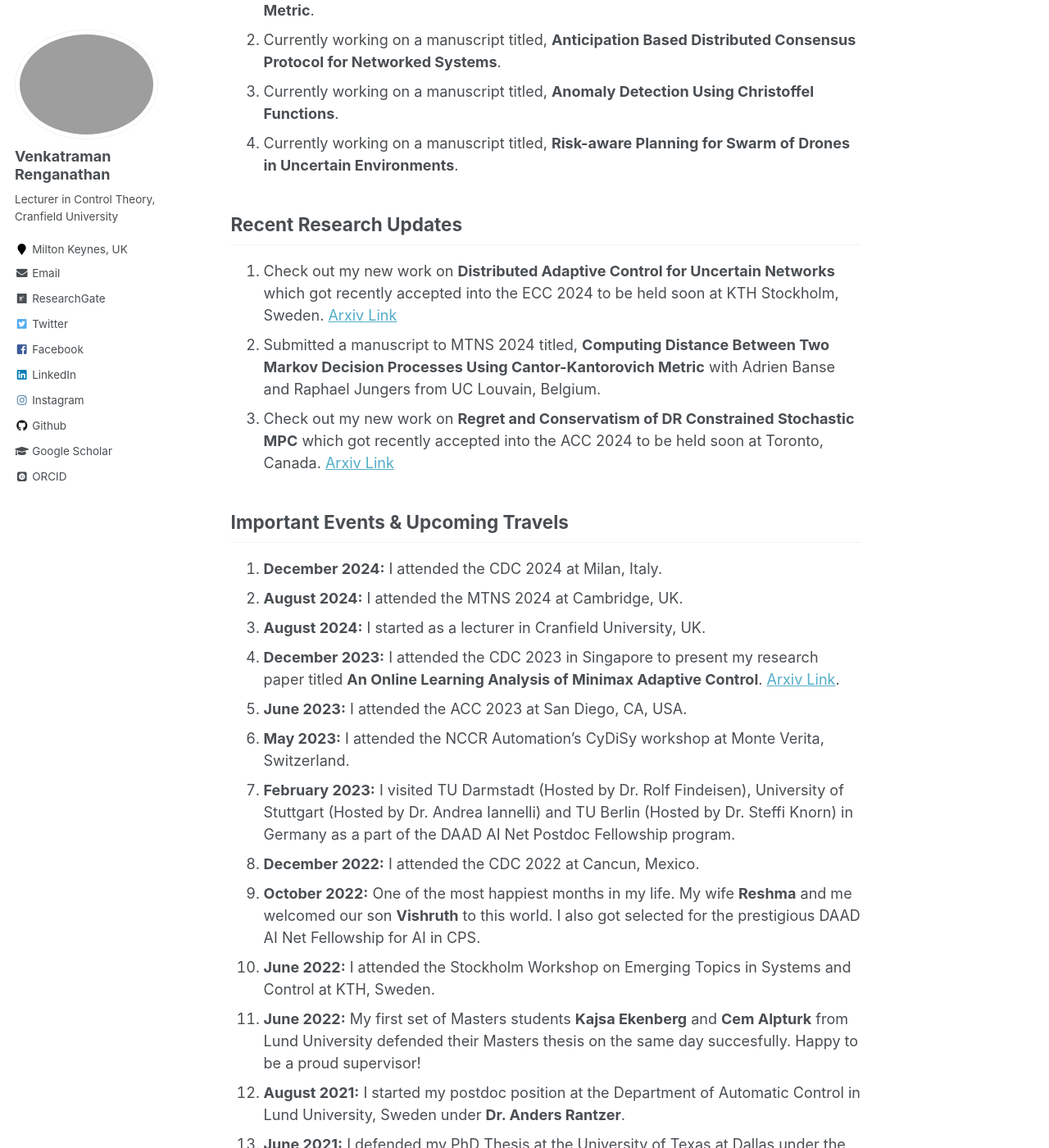
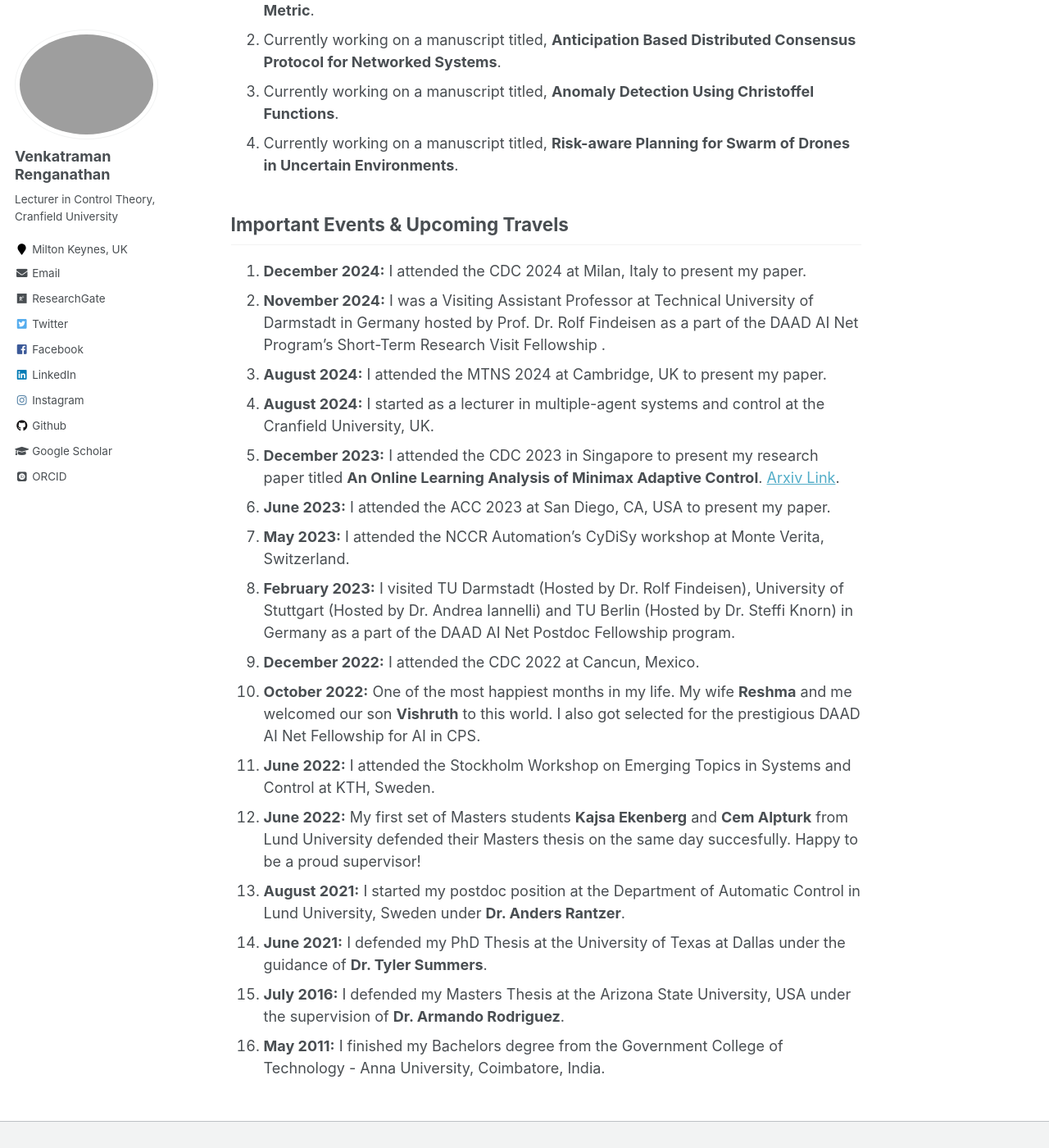
Before and after one commit to venkatramanrenganathan/venkatramanrenganathan.github.io, a Jekyll site: the page built from _pages/about.md, in a window 1280 px wide and 1400 px high, scrolled down 589 px. Shown: the whole window at 82% size. Built offline with Jekyll 4.4.1, drawn with Linux system fonts in a browser that asks for light colours; some web fonts are replaced.

Commit message:
Update about.md

```diff
--- a/_pages/about.md
+++ b/_pages/about.md
@@ -15,17 +15,13 @@ I am a lecturer at the faculty of engineering and applied sciences at the [Cranf
 1. Currently working on a manuscript titled, **Anomaly Detection Using Christoffel Functions**.
 1. Currently working on a manuscript titled, **Risk-aware Planning for Swarm of Drones in Uncertain Environments**.
 
-## Recent Research Updates
-1. Check out my new work on **Distributed Adaptive Control for Uncertain Networks** which got recently accepted into the ECC 2024 to be held soon at KTH Stockholm, Sweden. [Arxiv Link](https://arxiv.org/pdf/2310.17364.pdf)
-1. Submitted a manuscript to MTNS 2024 titled, **Computing Distance Between Two Markov Decision Processes Using Cantor-Kantorovich Metric** with Adrien Banse and Raphael Jungers from UC Louvain, Belgium.
-1. Check out my new work on **Regret and Conservatism of DR Constrained Stochastic MPC** which got recently accepted into the ACC 2024 to be held soon at Toronto, Canada. [Arxiv Link](https://arxiv.org/pdf/2309.12190.pdf)
-
 ## Important Events & Upcoming Travels
-1. **December 2024:** I attended the CDC 2024 at Milan, Italy.
-1. **August 2024:** I attended the MTNS 2024 at Cambridge, UK.
-1. **August 2024:** I started as a lecturer in Cranfield University, UK.
+1. **December 2024:** I attended the CDC 2024 at Milan, Italy to present my paper.
+1. **November 2024:** I was a Visiting Assistant Professor at Technical University of Darmstadt in Germany hosted by Prof. Dr. Rolf Findeisen as a part of the DAAD AI Net Program's Short-Term Research Visit Fellowship .
+1. **August 2024:** I attended the MTNS 2024 at Cambridge, UK to present my paper.
+1. **August 2024:** I started as a lecturer in multiple-agent systems and control at the Cranfield University, UK.
 1. **December 2023:** I attended the CDC 2023 in Singapore to present my research paper titled **An Online Learning Analysis of Minimax Adaptive Control**. [Arxiv Link](https://arxiv.org/pdf/2307.07268.pdf).
-1. **June 2023:** I attended the ACC 2023 at San Diego, CA, USA.
+1. **June 2023:** I attended the ACC 2023 at San Diego, CA, USA to present my paper.
 1. **May 2023:** I attended the NCCR Automation's CyDiSy workshop at Monte Verita, Switzerland.
 1. **February 2023:** I visited TU Darmstadt (Hosted by Dr. Rolf Findeisen), University of Stuttgart (Hosted by Dr. Andrea Iannelli) and TU Berlin (Hosted by Dr. Steffi Knorn) in Germany as a part of the DAAD AI Net Postdoc Fellowship program.
 1. **December 2022:** I attended the CDC 2022 at Cancun, Mexico.
```
